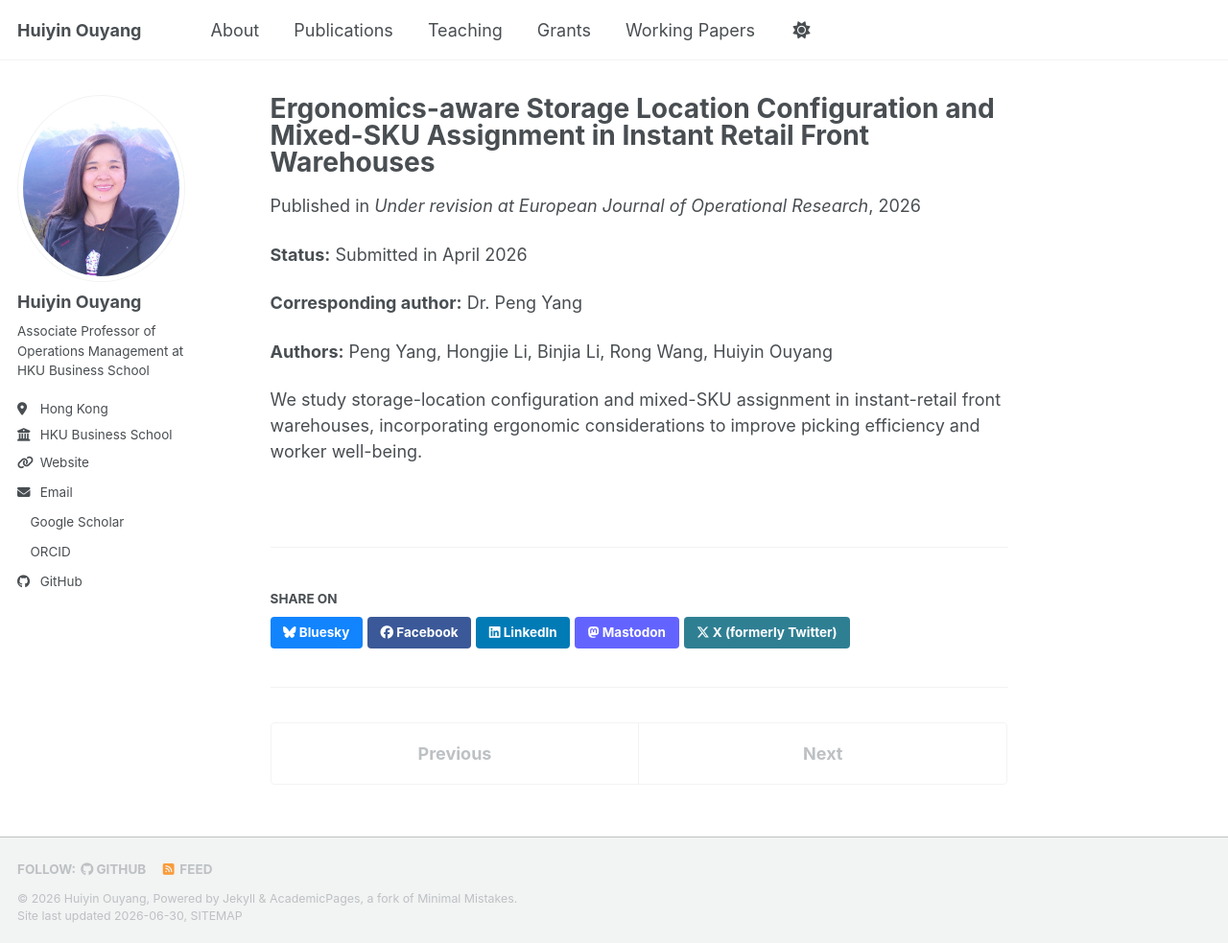
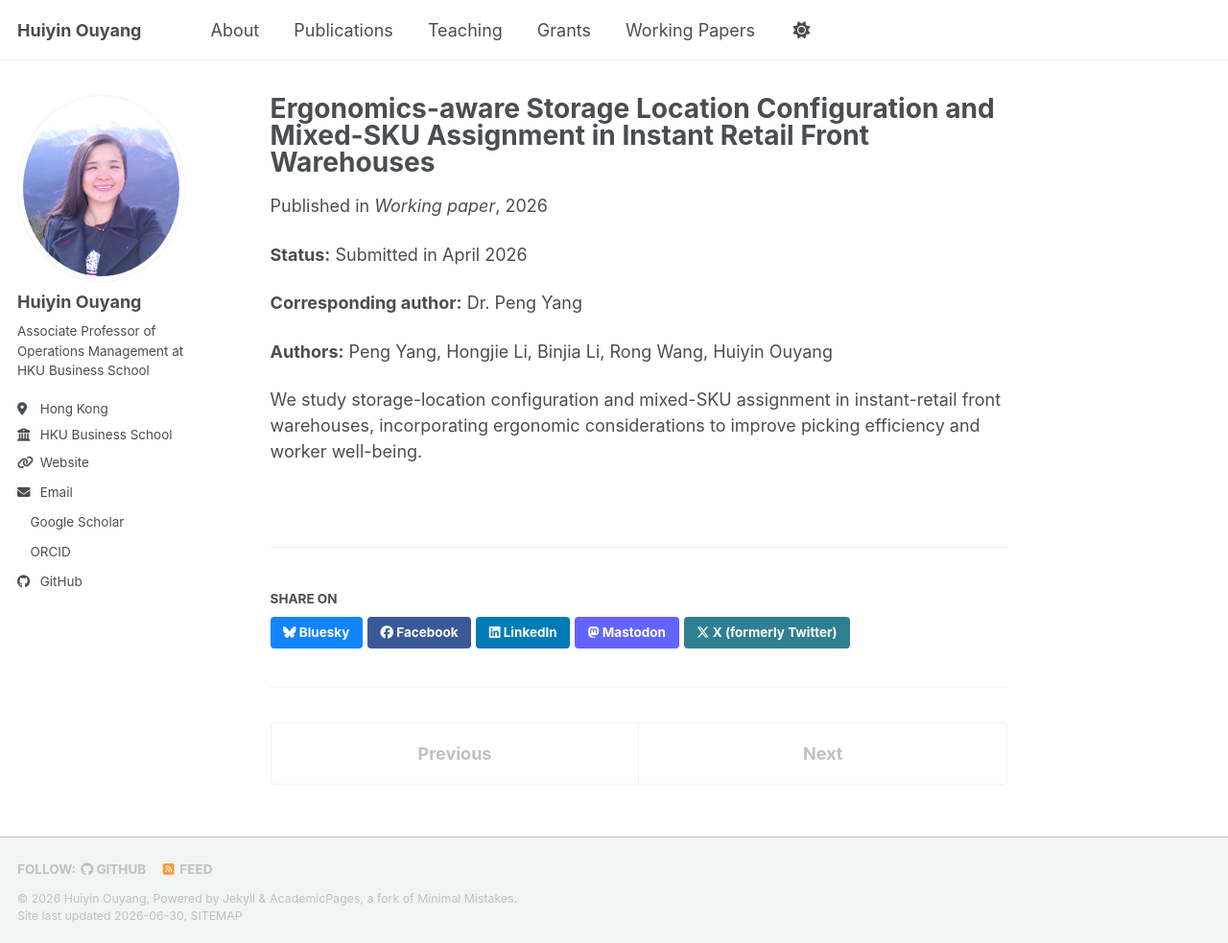
Before and after one commit to ouyanghuiyin/ouyanghuiyin.github.io, a Jekyll site: the page built from _working_papers/2026-04-01-ergonomics-aware-storage-location-configuration.md, in a window 1280 px wide and 983 px high. Shown: the whole window at 96% size. Built offline with Jekyll 4.4.1, drawn with Linux system fonts in a browser that asks for light colours; a style sheet for code colours, icons or effects is not loaded.

Commit message:
Remove journal name from ergonomics working paper list entry

```diff
--- a/_working_papers/2026-04-01-ergonomics-aware-storage-location-configuration.md
+++ b/_working_papers/2026-04-01-ergonomics-aware-storage-location-configuration.md
@@ -1,7 +1,7 @@
 ---
 title: "Ergonomics-aware Storage Location Configuration and Mixed-SKU Assignment in Instant Retail Front Warehouses"
 authors: "P Yang, H Li, B Li, R Wang, H Ouyang"
-venue: "Under revision at European Journal of Operational Research"
+venue: "Working paper"
 collection: working_papers
 date: 2026-04-01
 permalink: /working_papers/ergonomics-aware-storage-location-configuration/
```
